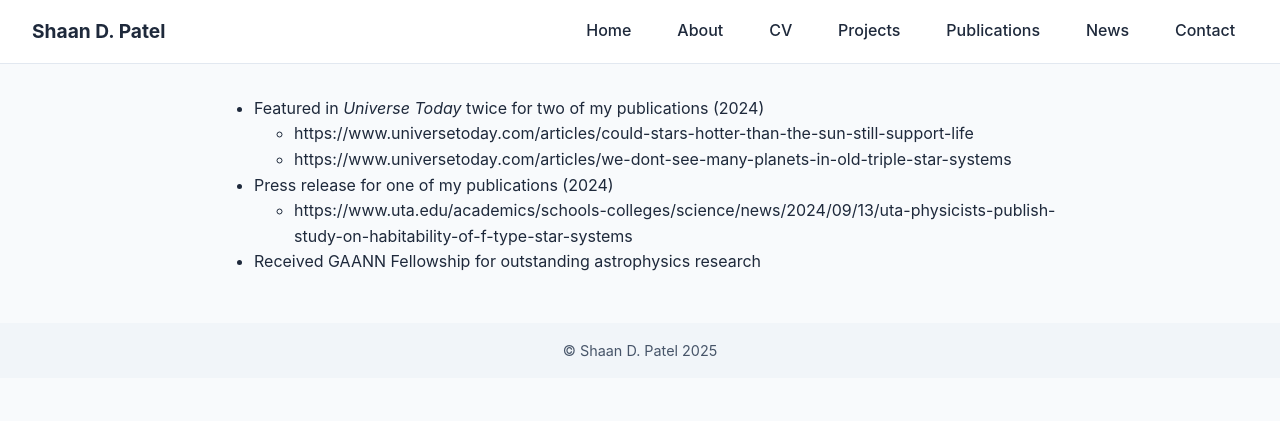
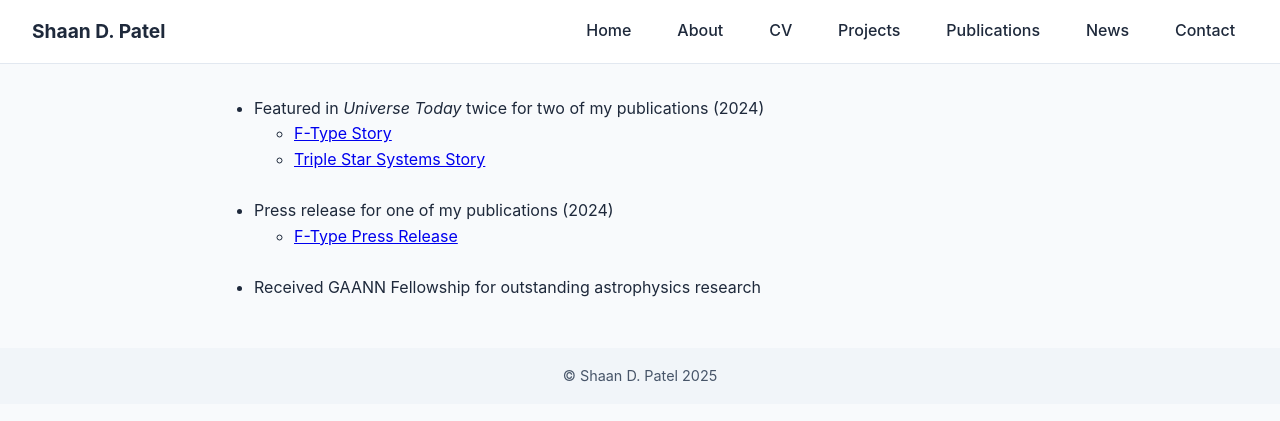
Before and after one commit to shaandpatel/shaandpatel.github.io, a Jekyll site: the page built from news.md, in a window 1280 px wide. Shown: the top 421 px of the page. Built offline with Jekyll 4.4.1, drawn with Linux system fonts in a browser that asks for light colours.

Commit message:
Update news.md

```diff
--- a/news.md
+++ b/news.md
@@ -4,8 +4,14 @@ title: "News & Media"
 ---
 
 - Featured in *Universe Today* twice for two of my publications (2024)
-  - https://www.universetoday.com/articles/could-stars-hotter-than-the-sun-still-support-life
-  - https://www.universetoday.com/articles/we-dont-see-many-planets-in-old-triple-star-systems
+  - [F-Type Story](https://www.universetoday.com/articles/could-stars-hotter-than-the-sun-still-support-life)
+  - [Triple Star Systems Story](https://www.universetoday.com/articles/we-dont-see-many-planets-in-old-triple-star-systems)
+
+<p>&nbsp;</p>
+
 - Press release for one of my publications (2024)
-  - https://www.uta.edu/academics/schools-colleges/science/news/2024/09/13/uta-physicists-publish-study-on-habitability-of-f-type-star-systems
+  - [F-Type Press Release](https://www.uta.edu/academics/schools-colleges/science/news/2024/09/13/uta-physicists-publish-study-on-habitability-of-f-type-star-systems)
+
+<p>&nbsp;</p>
+
 - Received GAANN Fellowship for outstanding astrophysics research
```
